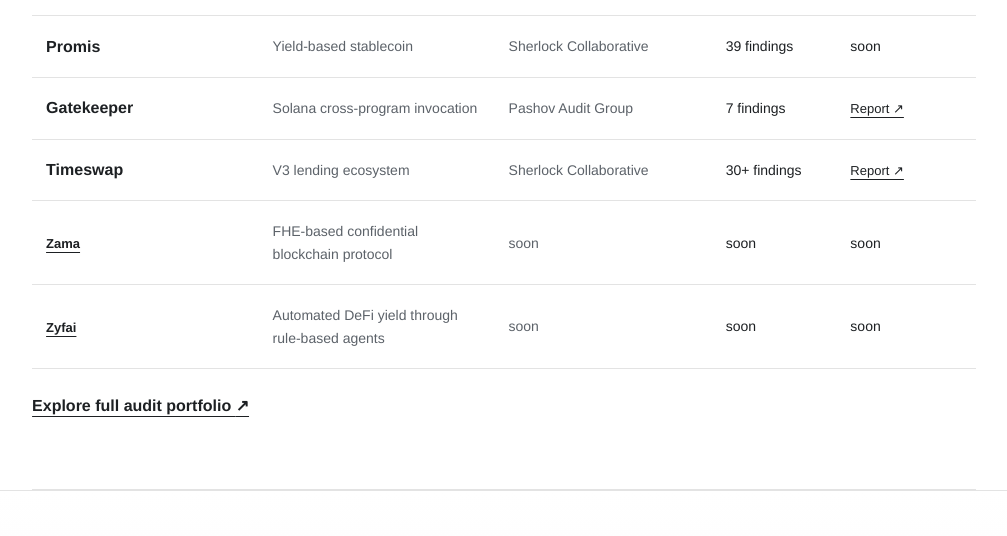
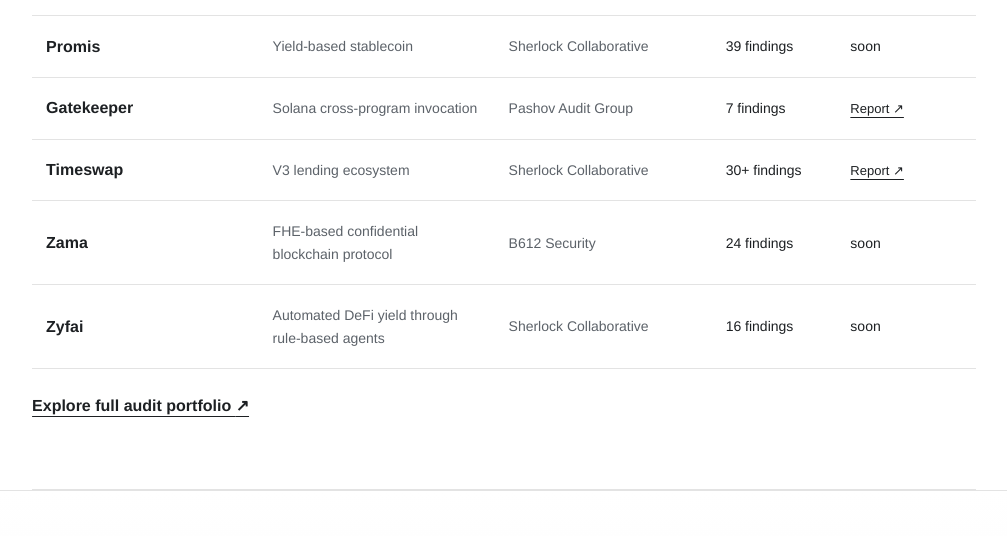
Before and after one commit to Parth0x108/parth0x108.github.io, a plain HTML site: page dist/work/index.html in a window 1280 px wide. Shown: the part 897-1433 px from the top of the page, without its empty margins (258-1265 px from the left). Drawn offline with Linux system fonts and the light colour scheme.

Commit message:
Update Zama and Zyfai audit details

```diff
--- a/dist/work/index.html
+++ b/dist/work/index.html
@@ -51,8 +51,8 @@
       <tr><th scope="row"><strong>Promis</strong></th><td>Yield-based stablecoin</td><td>Sherlock Collaborative</td><td>39 findings</td><td>soon</td></tr>
       <tr><th scope="row"><strong>Gatekeeper</strong></th><td>Solana cross-program invocation</td><td>Pashov Audit Group</td><td>7 findings</td><td><a href="https://github.com/pashov/audits/blob/master/team/pdf/Gatekeeper-security-review_2025-06-28.pdf" target="_blank" rel="noreferrer">Report ↗</a></td></tr>
       <tr><th scope="row"><strong>Timeswap</strong></th><td>V3 lending ecosystem</td><td>Sherlock Collaborative</td><td>30+ findings</td><td><a href="https://sherlock-files.ams3.digitaloceanspaces.com/reports/2026.02.21%20-%20Final%20-%20Timeswap%20Collaborative%20Audit%20Report%201771635503.pdf" target="_blank" rel="noreferrer">Report ↗</a></td></tr>
-      <tr><th scope="row"><strong><a href="https://www.zama.org/" target="_blank" rel="noreferrer">Zama</a></strong></th><td>FHE-based confidential blockchain protocol</td><td>soon</td><td>soon</td><td>soon</td></tr>
-      <tr><th scope="row"><strong><a href="https://www.zyf.ai/" target="_blank" rel="noreferrer">Zyfai</a></strong></th><td>Automated DeFi yield through rule-based agents</td><td>soon</td><td>soon</td><td>soon</td></tr>
+      <tr><th scope="row"><strong>Zama</strong></th><td>FHE-based confidential blockchain protocol</td><td>B612 Security</td><td>24 findings</td><td>soon</td></tr>
+      <tr><th scope="row"><strong>Zyfai</strong></th><td>Automated DeFi yield through rule-based agents</td><td>Sherlock Collaborative</td><td>16 findings</td><td>soon</td></tr>
     </tbody></table>
   </section>
   <p class="audit-portfolio-link"><a href="https://github.com/Parth0x108/Parth0x108" target="_blank" rel="noreferrer">Explore full audit portfolio <span aria-hidden="true">↗</span></a></p>
```
